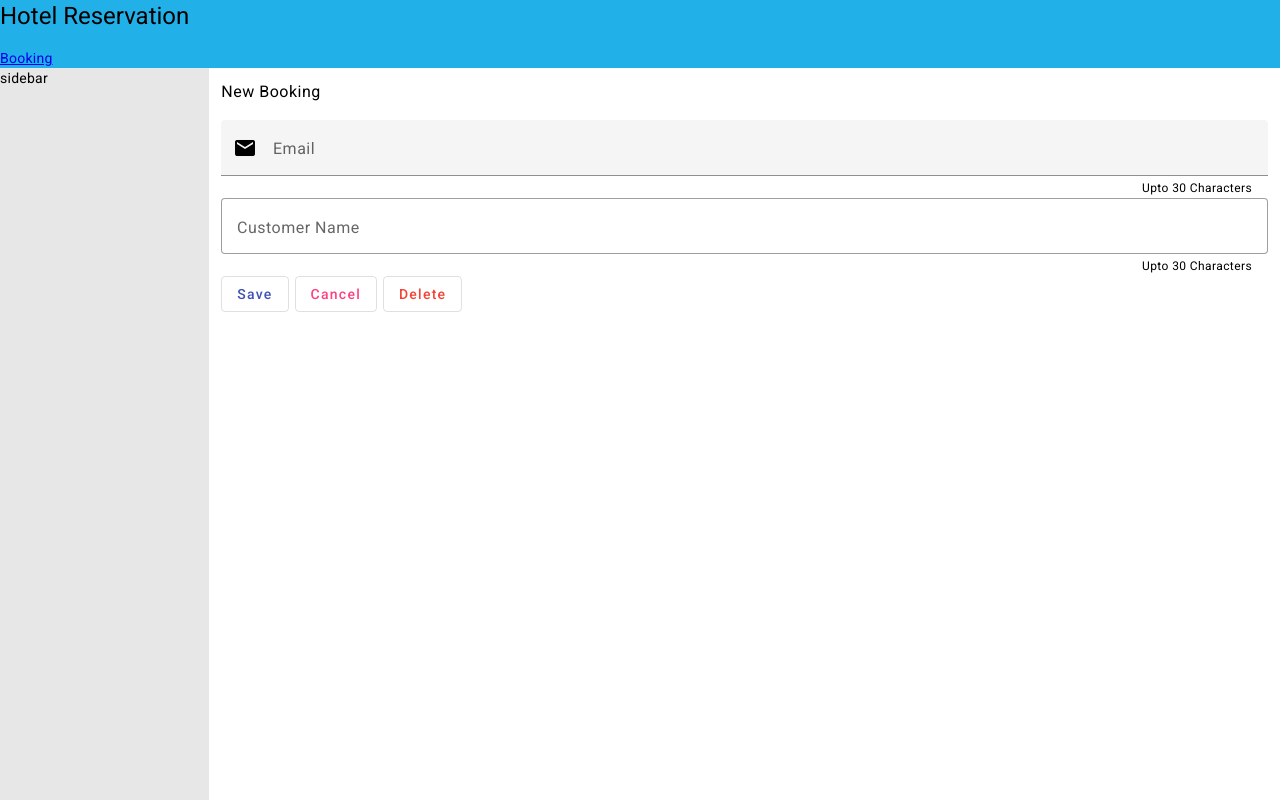
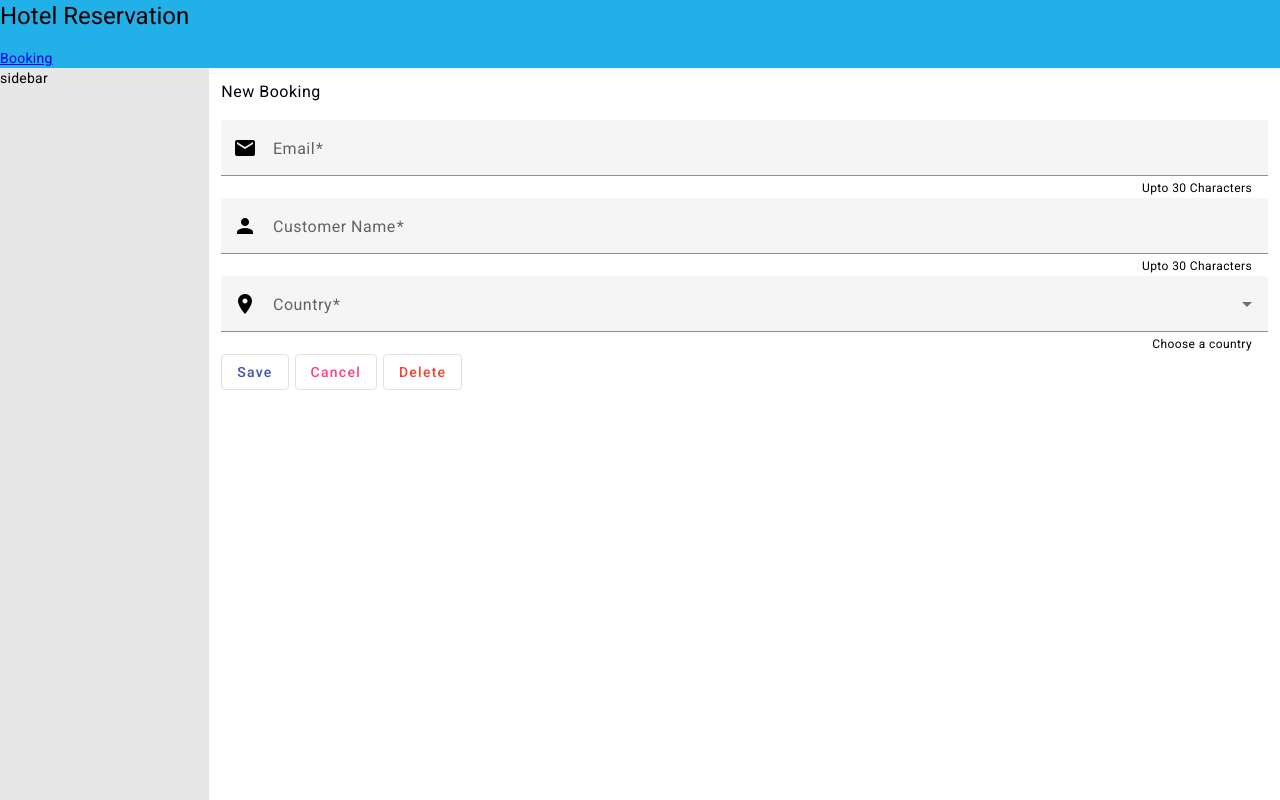
Before and after one commit to kskannandotwin/material-app, an Angular app: page /booking in a window 1280 px wide. Built offline with nearby package versions, Linux system fonts and the light colour scheme.

Commit message:
20.03.2023
158. select has completed

```diff
--- a/src/app/components/booking/booking.component.html
+++ b/src/app/components/booking/booking.component.html
@@ -4,17 +4,39 @@
 <!-- floatLabelType or floatLabel: auto | always | never -->
 <!-- align: start | end -->
 <!-- appearance: legacy | standard | fill | outline -->
-<mat-form-field class="w-100" floatLabelType="auto" hideRequiredMarker appearance="fill">
+<mat-form-field class="w-100" floatLabelType="auto" MatformFieldAppearance="standard">
     <input type="email" matInput placeholder="Enter Customer Email" required="required">
     <mat-label>Email</mat-label>
     <mat-hint align="end">Upto 30 Characters</mat-hint>
     <mat-icon matPrefix>email</mat-icon>
 </mat-form-field>
 
-<mat-form-field class="w-100" floatLabelType="auto" hideRequiredMarker appearance="outline">
+<mat-form-field class="w-100" floatLabelType="auto" MatformFieldAppearance="standard" color="primary">
     <input type="text" matInput placeholder="Enter Customer Name" required="required">
     <mat-label>Customer Name</mat-label>
     <mat-hint align="end">Upto 30 Characters</mat-hint>
+    <mat-icon matPrefix>person</mat-icon>
+</mat-form-field>
+
+<mat-form-field class="w-100" floatLabelType="auto" MatformFieldAppearance="standard" color="primary">
+    <mat-select required="required">
+        <mat-option value="Afghanistan">Afghanistan</mat-option>
+        <mat-option value="Australia">Australia</mat-option>
+        <mat-option value="Egypt">Egypt</mat-option>
+        <mat-option value="Ethiopia">Ethiopia</mat-option>
+        <mat-option value="Georgia">Georgia</mat-option>
+        <mat-option value="Germany">Germany</mat-option>
+        <mat-option value="Finland">Finland</mat-option>
+        <mat-option value="France">France</mat-option>
+        <mat-option value="India">India</mat-option>
+        <mat-option value="Iraq">Iraq</mat-option>
+        <mat-option value="Italy">Italy</mat-option>
+        <mat-option value="United Kingdom">United Kingdom</mat-option>
+        <mat-option value="United States">United States</mat-option>
+    </mat-select>
+    <mat-label>Country</mat-label>
+    <mat-hint align="end">Choose a country</mat-hint>
+    <mat-icon matPrefix>place</mat-icon>
 </mat-form-field>
 
 <!-- basic buttons -->
--- a/src/app/material/material.module.ts
+++ b/src/app/material/material.module.ts
@@ -3,12 +3,14 @@ import { MatButtonModule } from '@angular/material/button';
 import { MatIconModule } from '@angular/material/icon';
 import { MatInputModule } from '@angular/material/input';
 import { MatFormFieldModule } from '@angular/material/form-field';
+import { MatSelectModule } from '@angular/material/select';
 
 const MaterialComponents = [
   MatButtonModule,
   MatIconModule,
   MatInputModule,
-  MatFormFieldModule
+  MatFormFieldModule,
+  MatSelectModule
 ];
 @NgModule({
   imports: [
```
